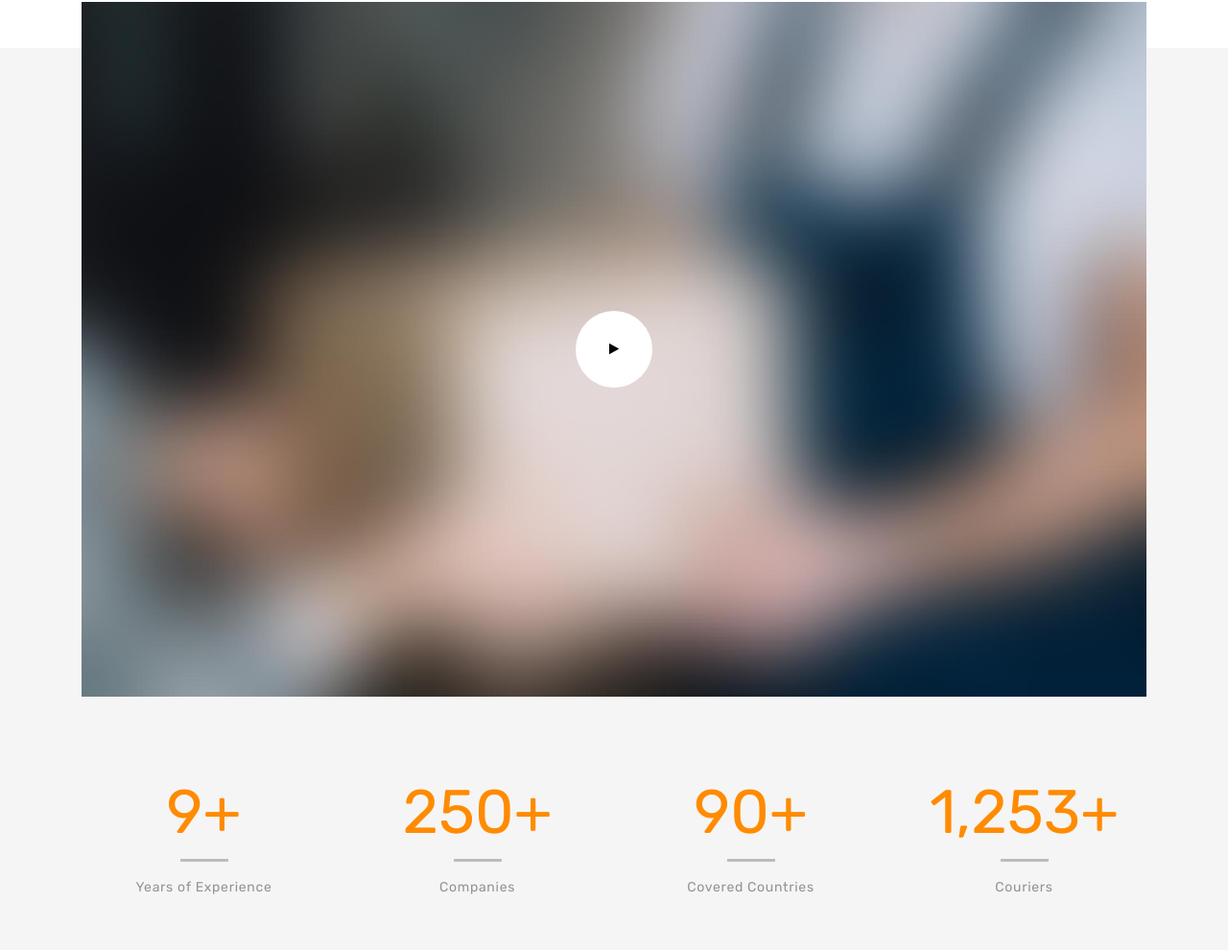
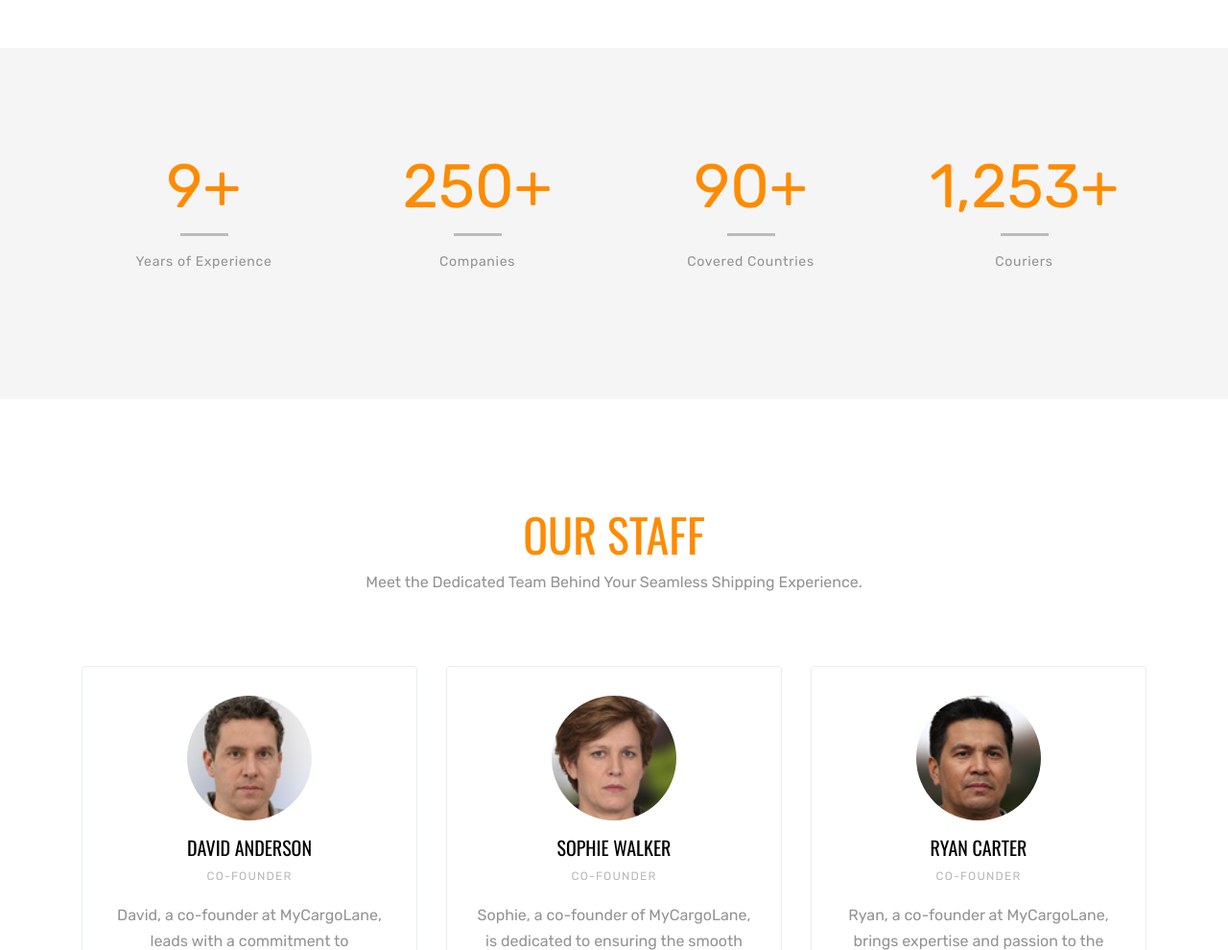
Before and after one commit to feyi-tech/mycargolane.com, a plain HTML site: page index.html in a window 1280 px wide. Shown: the part 2493-3483 px from the top of the page at 96% size. Drawn offline with nearby package versions, Linux system fonts and the light colour scheme; some packages are replaced by stand-ins of ours; a script that the page names is missing; files whose address does not match are found by name.

Commit message:
video hidden

```diff
--- a/index.html
+++ b/index.html
@@ -203,7 +203,7 @@
 
         <div class="site-section bg-light" id="about-section">
           <div class="container">
-            <div class="row justify-content-center mb-4 block-img-video-1-wrap">
+            <div style="display: none !important" class="row justify-content-center mb-4 block-img-video-1-wrap">
               <div class="col-md-12 mb-5">
                 <figure class="block-img-video-1" data-aos="fade">
                   <a href="https://www.youtube.com/watch?v=HT8w2b_CSRY" data-fancybox data-ratio="2">
```
